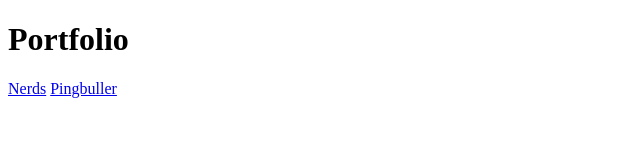
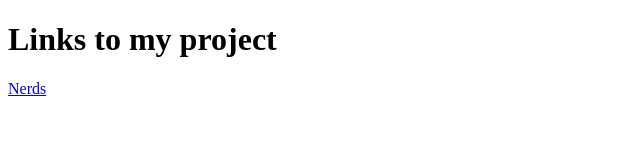
Before and after one commit to natein/natein.github.io, a plain HTML site: page index.html in a window 1280 px wide. Shown: the whole page, without its empty margins (0-640 px from the left). Drawn offline with Linux system fonts and the light colour scheme.

Commit message:
Update index.html

```diff
--- a/index.html
+++ b/index.html
@@ -8,8 +8,7 @@
 </head>
 
 <body>
-    <h1>Portfolio</h1>
+    <h1>Links to my project</h1>
     <a href="https://natein.github.io/Nerds/">Nerds</a>
-    <a href="https://natein.github.io/Pingbuller/">Pingbuller</a>
 </body>
 </html>
```
